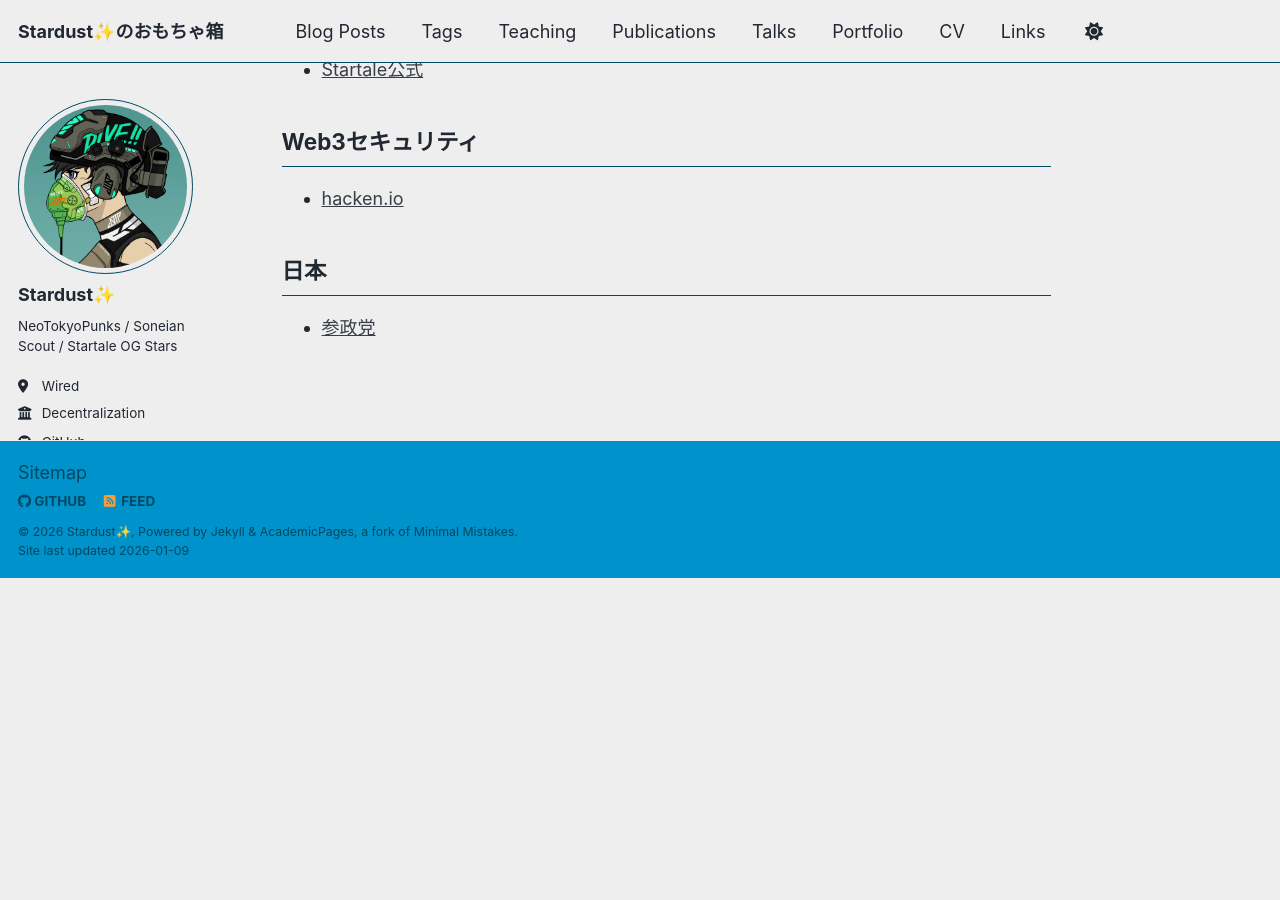
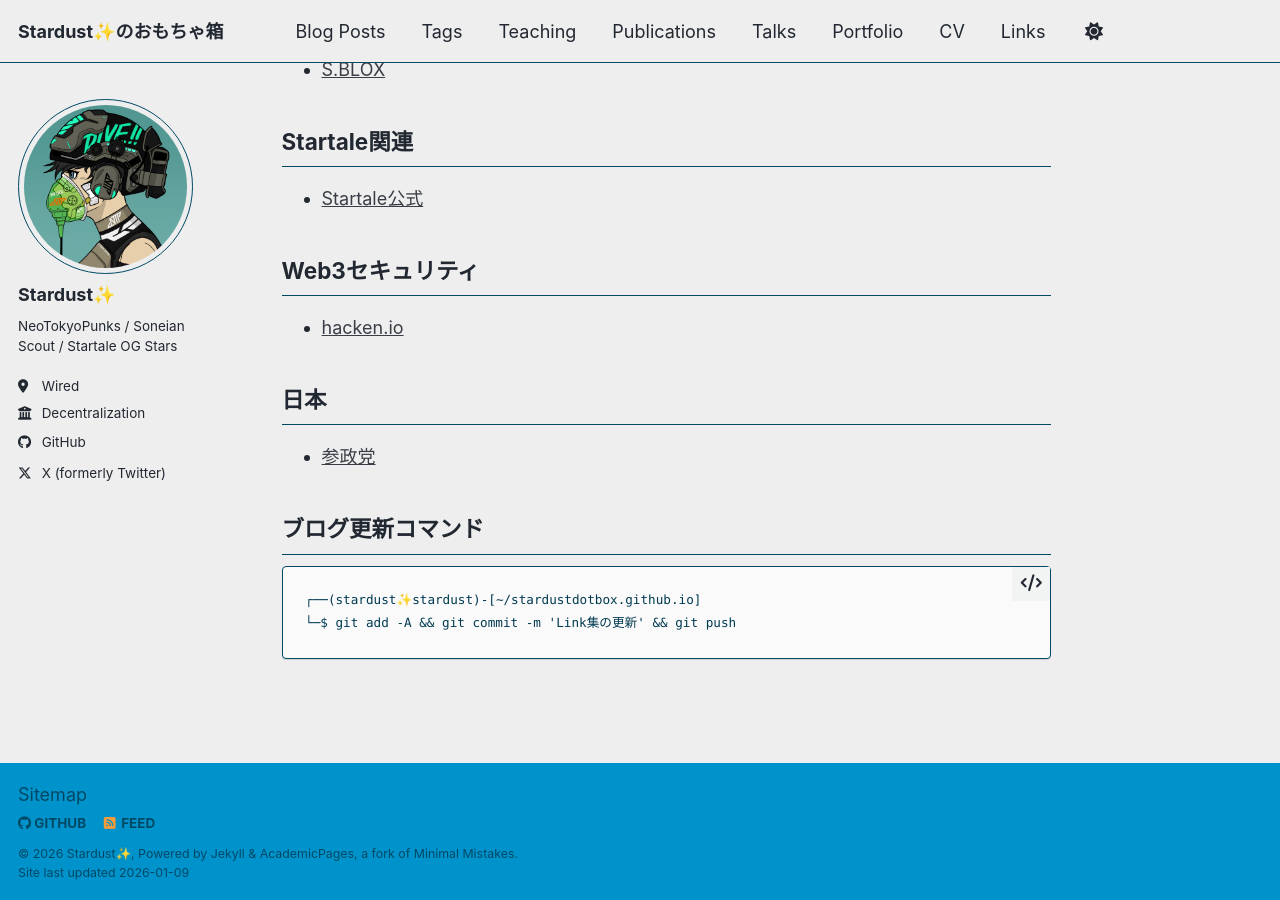
Before and after one commit to stardustdotbox/stardustdotbox.github.io, a Jekyll site: the page built from _pages/links.md, in a window 1280 px wide and 900 px high, scrolled down 5134 px. Built offline with Jekyll 4.4.1, drawn with Linux system fonts in a browser that asks for light colours; a script bundle is joined from its source files by our own code; library files that are not in the unit come from our copies; before the commit the page ends 5712 px from its top, so only the background shows below that; some of the changed text lies outside the part shown.

Commit message:
Link集の更新

````diff
--- a/_pages/links.md
+++ b/_pages/links.md
@@ -81,6 +81,10 @@
  * [yay!](https://yay.space/)
  * [BONSAI NFT CLUB](https://www.bonsainft.club/ja)
 
+## クリプトニュース
+
+ * [コインテレグラフジャパン](https://jp.cointelegraph.com/)
+
 ## トレード
 
  * [TradingView](https://jp.tradingview.com/)
@@ -163,3 +167,10 @@
 ## 日本
 
  * [参政党](https://sanseito.jp/)
+
+## ブログ更新コマンド
+
+```
+┌──(stardust✨stardust)-[~/stardustdotbox.github.io]
+└─$ git add -A && git commit -m 'Link集の更新' && git push
+```
````
Also changed, not shown: _posts/2026-01-08-Lootcoin-Hero-Story-4.md (+3 -1 lines).
